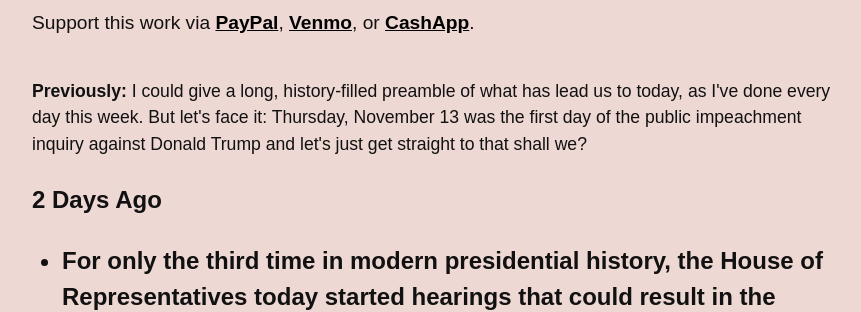
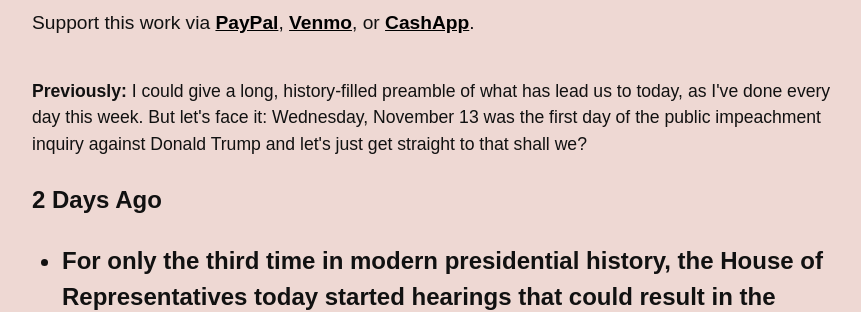
Before and after one commit to dansinker/impeachment.fyi, a Jekyll site: the page built from index.md, in a window 1280 px wide and 900 px high. Shown: the part 256-568 px from the top of the window, without its empty margins (268-1129 px from the left). Built offline with Jekyll 4.4.1, drawn with Linux system fonts in a browser that asks for light colours; nearby versions of some CDN libraries; some web fonts are replaced; comment, search, counter and statistics services are not loaded.

Commit message:
one typo

```diff
--- a/_data/news.yml
+++ b/_data/news.yml
@@ -1,6 +1,6 @@
 news:
 - date: 2019-11-13
-  yesterday: I could give a long, history-filled preamble of what has lead us to today, as I've done every day this week. But let's face it&#58; Thursday, November 13 was the first day of the public impeachment inquiry against Donald Trump and let's just get straight to that shall we?
+  yesterday: I could give a long, history-filled preamble of what has lead us to today, as I've done every day this week. But let's face it&#58; Wednesday, November 13 was the first day of the public impeachment inquiry against Donald Trump and let's just get straight to that shall we?
   todays:
   - item: <b>For only the third time in modern presidential history, the House of Representatives today started hearings that could result in the impeachment of a sitting president.</b> The questioning of William Taylor, acting US ambassador to the Ukraine, and George Kent, deputy assistant secretary of state for European and Eurasian affairs, lasted from 10am until 2:30pm Eastern with only short breaks throughout. The hearing was a mix of courtroom—the first 90 minutes of questioning was largely done by lawyers representing Republicans and Democrats—and clownshow—every Rep still got five minutes to either ask questions or showboat in the last two hours—and testimony largely covered ground that Taylor and Kent had previously covered in their closed-door testimony last month. But public testimony is very different than reading transcripts and it was historic however you cut it. This phase of the impeachment inquiry against Donald Trump has officially begun.
     source: C-Span
```
